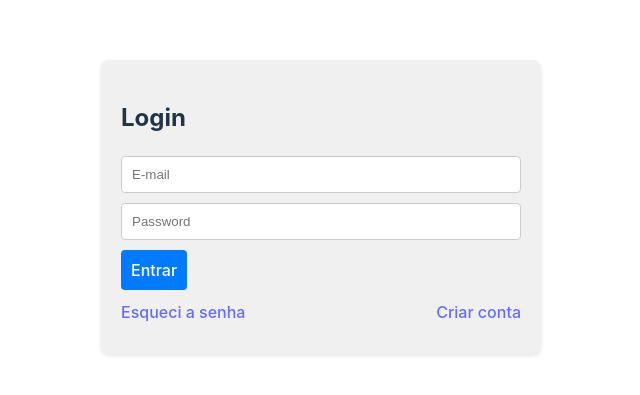
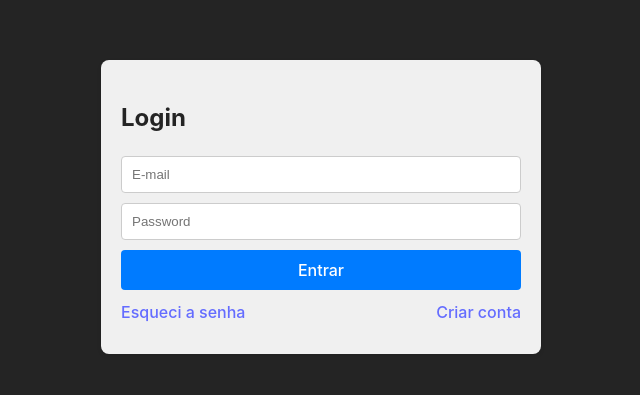
Before and after one commit to tabaesso/movies-match-ui, a React (Vite) app: page / in a window 1280 px wide. Shown: the part 193-588 px from the top of the page, without its empty margins (319-959 px from the left). Built offline with nearby package versions, Linux system fonts and the light colour scheme.

Commit message:
Fix sign up page

```diff
--- a/src/components/Button/index.tsx
+++ b/src/components/Button/index.tsx
@@ -3,7 +3,6 @@ import { Container } from './styles';
 
 interface ButtonProps extends ButtonHTMLAttributes<HTMLButtonElement> {
   buttonType: 'primary' | 'secondary';
-  flex?: number;
   selected?: boolean;
 }
 
@@ -12,7 +11,6 @@ const Button = (props: ButtonProps) => {
     children,
     type,
     buttonType,
-    flex,
     selected,
     onClick,
   } = props;
@@ -21,7 +19,6 @@ const Button = (props: ButtonProps) => {
     <Container
       type={type}
       buttonType={buttonType}
-      flex={flex}
       selected={selected}
       onClick={onClick}>
       {children}
--- a/src/components/Button/styles.ts
+++ b/src/components/Button/styles.ts
@@ -2,18 +2,20 @@ import styled from 'styled-components';
 
 interface Button {
   buttonType: 'primary' | 'secondary';
-  flex?: number;
   selected?: boolean;
 }
 
 export const Container = styled.button<Button>`
   padding: 10px;
   background-color: ${(props => props.buttonType === 'primary' ? '#007bff' : '#6c757d')};
-  ${(props) => props.flex && `flex: ${props.flex};`};
+  display: flex;
+  flex: 1;
+  flex-direction: column;
   color: #fff;
   border: none;
   border-radius: 4px;
   cursor: pointer;
+  align-items: center;
 
   border: ${(props) => props.selected ? '2px solid black' : 'none'};
 `;
--- /dev/null
+++ b/src/components/FormikForm/index.tsx
@@ -0,0 +1,11 @@
+import React from 'react';
+import { Container } from './styles';
+import { FunctionalComponent } from '../../interfaces/FunctionalComponent';
+
+const FormikForm: FunctionalComponent = ({ children }) => {
+  return (
+    <Container>{children}</Container>
+  );
+};
+
+export default FormikForm;
--- /dev/null
+++ b/src/components/FormikForm/styles.ts
@@ -0,0 +1,7 @@
+import { Form } from 'formik';
+import styled from 'styled-components';
+
+export const Container = styled(Form)`
+  display: flex;
+  flex-direction: column;
+`;
--- a/src/pages/SignIn/form.tsx
+++ b/src/components/Forms/SignInForm/index.tsx
@@ -1,9 +1,10 @@
 import React from 'react';
-import Button from '../../components/Button';
-import Input from '../../components/Input';
-import { Form, Formik } from 'formik';
-import { FormFC } from '../../interfaces/FormProps';
-import signInSchema from '../../schemas/SignInSchema';
+import { FormFC } from '../../../interfaces/FormProps';
+import { Formik } from 'formik';
+import signInSchema from '../../../schemas/SignInSchema';
+import FormikForm from '../../FormikForm';
+import Input from '../../Input';
+import Button from '../../Button';
 
 export interface SignInValues {
   email: string;
@@ -32,7 +33,7 @@ const SignInForm: FormFC<SignInValues> = (props) => {
       }}
     >
       {({ errors }) => (
-        <Form>
+        <FormikForm>
           <Input
             id="email"
             name="email"
@@ -47,8 +48,13 @@ const SignInForm: FormFC<SignInValues> = (props) => {
             type="password"
             error={errors.password}
           />
-          <Button buttonType='primary' type="submit">Entrar</Button>
-        </Form>
+          <Button
+            buttonType='primary'
+            type="submit"
+          >
+            Entrar
+          </Button>
+        </FormikForm>
       )}
     </Formik>
   );
--- /dev/null
+++ b/src/components/Forms/SignUpForm/index.tsx
@@ -0,0 +1,74 @@
+import React from 'react';
+import { FormFC } from '../../../interfaces/FormProps';
+import { useNavigate } from 'react-router-dom';
+import { Formik } from 'formik';
+import signUpSchema from '../../../schemas/SignUpSchema';
+import FormikForm from '../../FormikForm';
+import Input from '../../Input';
+import { JustifyRow } from '../../styles';
+import Button from '../../Button';
+
+export interface SignUpValues {
+  name: string;
+  email: string;
+  password: string;
+}
+
+const SignUpForm: FormFC<SignUpValues> = (props) => {
+  const {
+    onSubmit,
+  } = props;
+
+  const navigate = useNavigate();
+
+  const handleSubmit = (values: SignUpValues) => {
+    onSubmit(values);
+  };
+
+  return (
+    <Formik
+      initialValues={{
+        name: '',
+        email: '',
+        password: '',
+      }}
+      validationSchema={signUpSchema}
+      onSubmit={(values, actions) => {
+        handleSubmit(values);
+        actions.resetForm();
+      }}
+    >
+      {({ errors }) => (
+        <FormikForm>
+          <Input
+            id="name"
+            name="name"
+            placeholder="Nome"
+            type="name"
+            error={errors.name}
+          />
+          <Input
+            id="email"
+            name="email"
+            placeholder="E-mail"
+            type="email"
+            error={errors.email}
+          />
+          <Input
+            id="password"
+            name="password"
+            placeholder="Password"
+            type="password"
+            error={errors.password}
+          />
+          <JustifyRow>
+            <Button buttonType='secondary' type="button" onClick={() => navigate('/')}>Voltar</Button>
+            <Button buttonType='primary' type="submit">Criar</Button>
+          </JustifyRow>
+        </FormikForm>
+      )}
+    </Formik>
+  );
+};
+
+export default SignUpForm;
--- a/src/index.css
+++ b/src/index.css
@@ -4,7 +4,7 @@
   font-weight: 400;
 
   color-scheme: light dark;
-  color: rgba(255, 255, 255, 0.87);
+  color: #242424;
   background-color: #242424;
 
   font-synthesis: none;
@@ -76,7 +76,8 @@ button:focus-visible {
   }
 }
 
-@media (prefers-color-scheme: light) {
+/* FIXME: Removing temporarily */
+/* @media (prefers-color-scheme: light) {
   :root {
     color: #213547;
     background-color: #ffffff;
@@ -87,7 +88,7 @@ button:focus-visible {
   button {
     background-color: #f9f9f9;
   }
-}
+} */
 
 @keyframes spin {
   from {
--- a/src/pages/SignIn/index.tsx
+++ b/src/pages/SignIn/index.tsx
@@ -2,7 +2,7 @@ import React, { useCallback } from 'react';
 import { Link, useNavigate } from 'react-router-dom';
 import { Container, Content, JustifyRow } from '../../components/styles';
 import useAuth from '../../hooks/useAuth';
-import SignInForm, { SignInValues } from './form';
+import SignInForm, { SignInValues } from '../../components/Forms/SignInForm';
 
 const SignIn = () => {
   const { signIn } = useAuth();
--- a/src/pages/SignUp/index.tsx
+++ b/src/pages/SignUp/index.tsx
@@ -1,13 +1,13 @@
 import React from 'react';
-import { Container, Content, JustifyRow } from '../../components/styles';
-import Button from '../../components/Button';
-import Input from '../../components/Input';
+import { Container, Content } from '../../components/styles';
 import { useNavigate } from 'react-router-dom';
+import SignUpForm, { SignUpValues } from '../../components/Forms/SignUpForm';
 
 const SignUp = () => {
   const navigate = useNavigate();
 
-  const onSubmit = React.useCallback(() => {
+  const onSubmit = React.useCallback((values: SignUpValues) => {
+    console.log(values);
     navigate('/home');
   }, [navigate]);
 
@@ -15,16 +15,7 @@ const SignUp = () => {
     <Container>
       <Content>
         <h3>Criar conta</h3>
-        <Input type='text' name="name" placeholder='Nome' />
-        <Input type='email' name="mail" placeholder='E-mail' />
-        <Input type='date' name="birthday" placeholder='Data de nascimento' />
-        <Input type='password' name="password" placeholder='Senha' />
-        <Input type='password' name="password-confirmation" placeholder='Confirme sua senha' />
-
-        <JustifyRow>
-          <Button flex={1} buttonType='secondary' onClick={() => navigate('/')}>Voltar</Button>
-          <Button flex={1} buttonType='primary' onClick={onSubmit}>Criar</Button>
-        </JustifyRow>
+        <SignUpForm onSubmit={onSubmit} />
       </Content>
     </Container>
   );
--- /dev/null
+++ b/src/schemas/SignUpSchema.ts
@@ -0,0 +1,14 @@
+import * as Yup from 'yup';
+
+const signUpSchema = Yup.object({
+  name: Yup.string().required('Nome é obrigatório'),
+  email: Yup
+    .string()
+    .email('E-mail inválido')
+    .required('E-mail é obrigatório'),
+  password: Yup
+    .string()
+    .required('Senha é obrigatória'),
+});
+
+export default signUpSchema;
```
